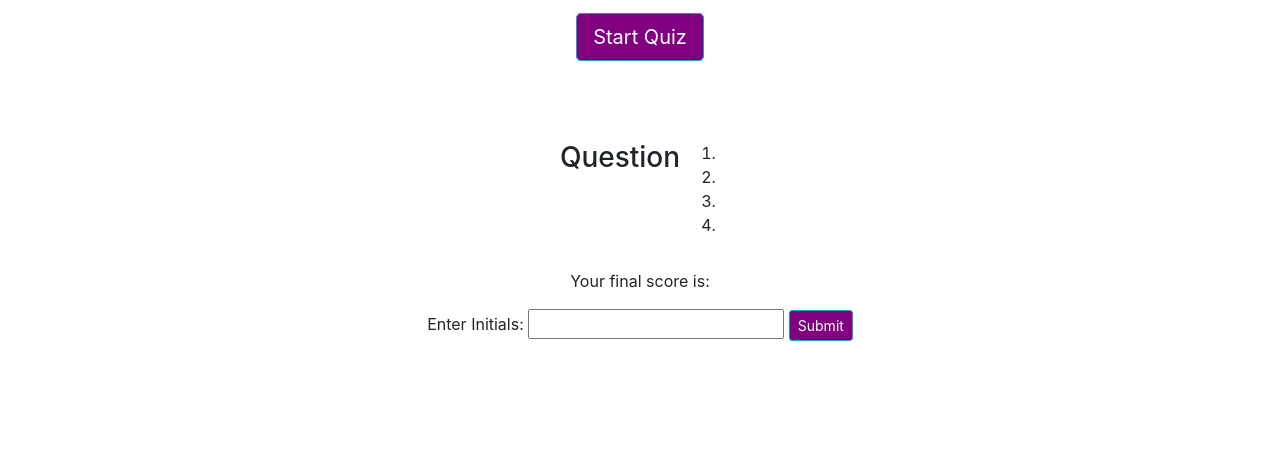
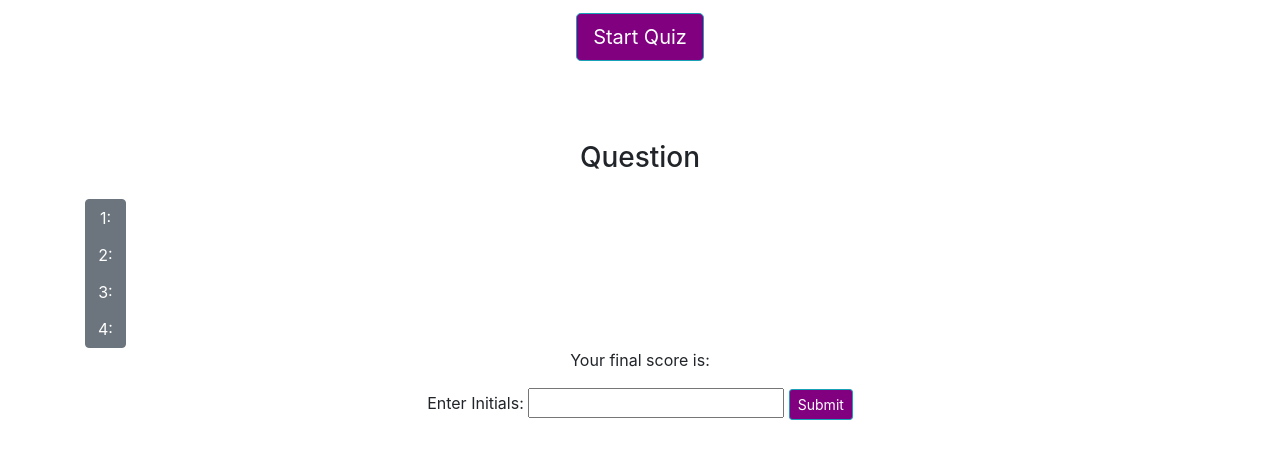
Before and after one commit to pangsua26/homework4_codequiz, a plain HTML site: page index.html in a window 1280 px wide. Shown: the part 195-654 px from the top of the page. Drawn offline with nearby package versions, Linux system fonts and the light colour scheme.

Commit message:
updated buttons

```diff
--- a/index.html
+++ b/index.html
@@ -34,16 +34,20 @@
     <div class="container" id="quiz">
         <div class="row justify-content-center mt-5 pt-3 pb-3">
             <h3 id="questions">Question</h3>
-            <ol id="answers">
-                <li class="choice1"></li>
-                <li class="choice2"></li>
-                <li class="choice3"></li>
-                <li class="choice4"></li>
-            </ul>
+        </div>
+
+            <div class="choicebuttons">
+                <div class="btn-group-vertical">
+                    <button type="choice1" id="choices" class="btn btn-secondary">1: </button>
+                    <button type="choice2" id="choices" class="btn btn-secondary">2: </button>
+                    <button type="choice3" id="choices" class="btn btn-secondary">3: </button>
+                    <button type="choice4" id="choices" class="btn btn-secondary">4: </button>
+                </div>
+
             </div>
-        </div>
     </div>
 
+    <!--Final submit screen-->
     <div class="container" id="submit">
         <div class="row justify-content-center">
             <p id="score">Your final score is: </p>
```
